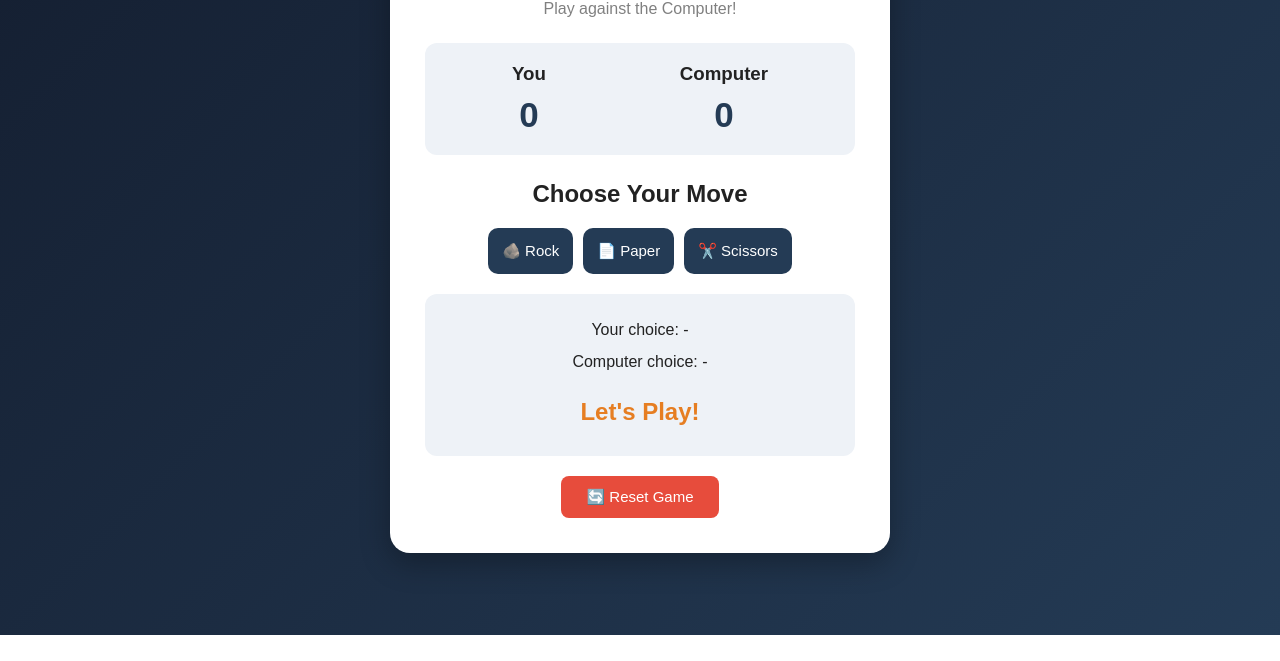
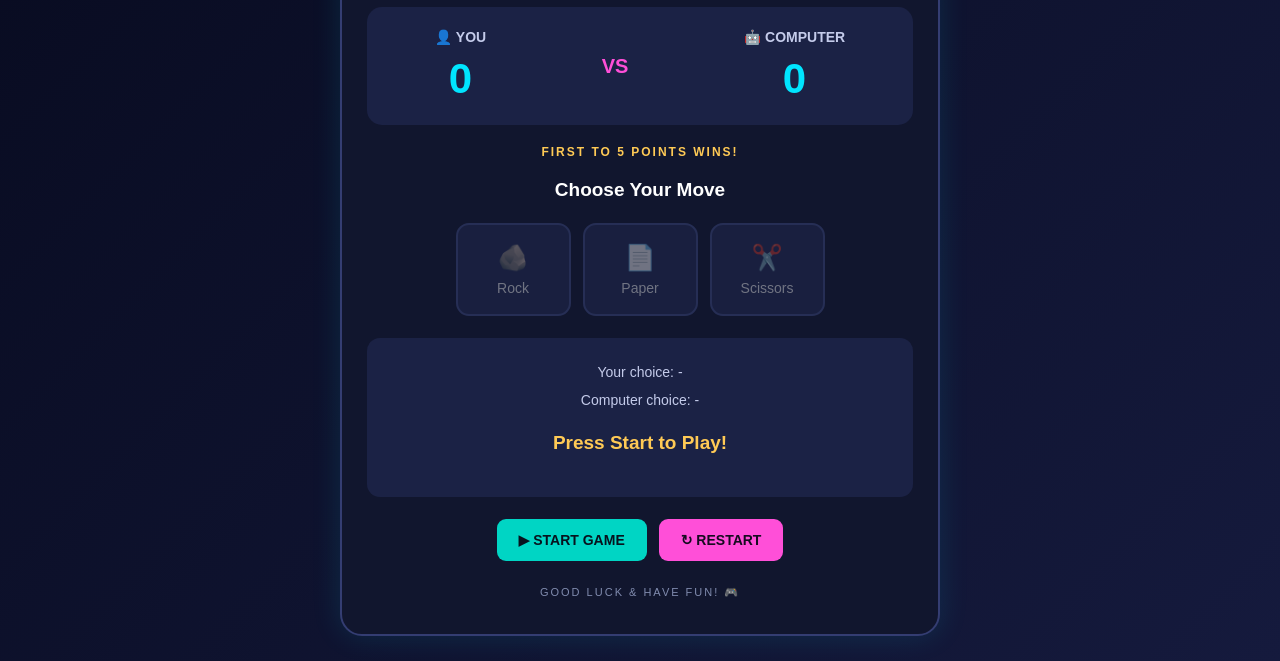
Before and after one commit to suad-abdullahi/Rock_Paper_Scissors, a plain HTML site: page index.html in a window 1280 px wide. Shown: the part 165-826 px from the top of the page. Before the commit the page ends 800 px from the top, so only its background shows below. Drawn offline with Linux system fonts and the light colour scheme.

Commit message:
Upgrade Rock Paper Scissors Game

```diff
--- a/index.html
+++ b/index.html
@@ -10,40 +10,59 @@
 
 <body>
 
-    <div class="game">
-        <h1>🪨 Rock Paper Scissors ✂️</h1>
-        <p class="subtitle">Play against the Computer!</p>
+    <main class="game">
+        <div class="game-header">
+            <p class="tag">ARCADE CHALLENGE</p>
+            <h1>ROCK PAPER SCISSORS</h1>
+            <p class="subtitle">Challenge the Computer!</p>
+        </div>
 
         <div class="score-board">
-            <div>
-                <h3>You</h3>
+            <div class="score-box">
+                <h3>👤 YOU</h3>
                 <p id="playerScore">0</p>
             </div>
 
-            <div>
-                <h3>Computer</h3>
+            <div class="vs">VS</div>
+
+            <div class="score-box">
+                <h3>🤖 COMPUTER</h3>
                 <p id="computerScore">0</p>
             </div>
         </div>
 
+        <p class="target">FIRST TO 5 POINTS WINS!</p>
+
         <h2>Choose Your Move</h2>
 
         <div class="choices">
-            <button onclick="playGame('Rock')">🪨 Rock</button>
-            <button onclick="playGame('Paper')">📄 Paper</button>
-            <button onclick="playGame('Scissors')">✂️ Scissors</button>
+            <button class="choice-btn" data-choice="Rock" disabled>
+                🪨 <span>Rock</span>
+            </button>
+
+            <button class="choice-btn" data-choice="Paper" disabled>
+                📄 <span>Paper</span>
+            </button>
+
+            <button class="choice-btn" data-choice="Scissors" disabled>
+                ✂️ <span>Scissors</span>
+            </button>
         </div>
 
         <div class="result">
             <p id="playerChoice">Your choice: -</p>
             <p id="computerChoice">Computer choice: -</p>
-            <h2 id="result">Let's Play!</h2>
+            <h2 id="result">Press Start to Play!</h2>
         </div>
 
-        <button class="reset" onclick="resetGame()">
-            🔄 Reset Game
-        </button>
-    </div>
+        <div class="game-buttons">
+            <button id="startBtn" class="start-btn">▶ START GAME</button>
+            <button id="restartBtn" class="restart-btn">↻ RESTART</button>
+        </div>
+
+        <p class="footer">GOOD LUCK & HAVE FUN! 🎮</p>
+
+    </main>
 
     <script src="script.js"></script>
 </body>
--- a/script.js
+++ b/script.js
@@ -1,71 +1,153 @@
-
-// ARRAY: Store game choices
+// Game choices
 const choices = ["Rock", "Paper", "Scissors"];
 
-// OBJECT: Store player and computer scores
+// Game score
 const score = {
     player: 0,
     computer: 0
 };
 
-// FUNCTION: Play the game
-function playGame(playerChoice) {
+// Game settings
+const winningScore = 5;
+let gameStarted = false;
+let gameOver = false;
+
+// HTML elements
+const playerScore = document.getElementById("playerScore");
+const computerScore = document.getElementById("computerScore");
+const playerChoice = document.getElementById("playerChoice");
+const computerChoice = document.getElementById("computerChoice");
+const result = document.getElementById("result");
+
+const choiceButtons = document.querySelectorAll(".choice-btn");
+const startBtn = document.getElementById("startBtn");
+const restartBtn = document.getElementById("restartBtn");
+
+// Start game
+function startGame() {
+    score.player = 0;
+    score.computer = 0;
+
+    gameStarted = true;
+    gameOver = false;
+
+    updateScore();
+
+    playerChoice.textContent = "Your choice: -";
+    computerChoice.textContent = "Computer choice: -";
+    result.textContent = "Choose your move! 🎮";
+
+    choiceButtons.forEach(button => {
+        button.disabled = false;
+    });
+
+    startBtn.disabled = true;
+    startBtn.textContent = "GAME STARTED";
+}
+
+// Play game
+function playGame(playerMove) {
+
+    if (!gameStarted || gameOver) return;
 
     // Computer randomly chooses
     const randomIndex = Math.floor(Math.random() * choices.length);
-    const computerChoice = choices[randomIndex];
+    const computerMove = choices[randomIndex];
 
-    // Display choices
-    document.getElementById("playerChoice").textContent =
-        "Your choice: " + playerChoice;
+    playerChoice.textContent = "Your choice: " + playerMove;
+    computerChoice.textContent = "Computer choice: " + computerMove;
 
-    document.getElementById("computerChoice").textContent =
-        "Computer choice: " + computerChoice;
+    // Decide winner
+    if (playerMove === computerMove) {
 
-    let result = "";
-
-    // IF / ELSE: Decide the winner
-    if (playerChoice === computerChoice) {
-
-        result = "It's a Draw! 🤝";
+        result.textContent = "It's a Draw! 🤝";
 
     } else if (
-        (playerChoice === "Rock" && computerChoice === "Scissors") ||
-        (playerChoice === "Paper" && computerChoice === "Rock") ||
-        (playerChoice === "Scissors" && computerChoice === "Paper")
+        (playerMove === "Rock" && computerMove === "Scissors") ||
+        (playerMove === "Paper" && computerMove === "Rock") ||
+        (playerMove === "Scissors" && computerMove === "Paper")
     ) {
 
-        result = "You Win! 🎉";
         score.player++;
+        result.textContent = "You Win This Round! 🎉";
 
     } else {
 
-        result = "Computer Wins! 🤖";
         score.computer++;
+        result.textContent = "Computer Wins This Round! 🤖";
     }
 
-    // Display result
-    document.getElementById("result").textContent = result;
+    updateScore();
 
-    // Update scores
-    document.getElementById("playerScore").textContent = score.player;
-    document.getElementById("computerScore").textContent = score.computer;
+    // Check final winner
+    if (score.player === winningScore) {
+
+        endGame("🎉 CONGRATULATIONS! YOU WON!");
+
+    } else if (score.computer === winningScore) {
+
+        endGame("🤖 GAME OVER! COMPUTER WON!");
+    }
 }
 
-// FUNCTION: Reset game
-function resetGame() {
+// Update scores
+function updateScore() {
+    playerScore.textContent = score.player;
+    computerScore.textContent = score.computer;
+}
+
+// End game
+function endGame(message) {
+
+    gameOver = true;
+    gameStarted = false;
+
+    result.textContent = message;
+
+    choiceButtons.forEach(button => {
+        button.disabled = true;
+    });
+
+    startBtn.disabled = false;
+    startBtn.textContent = "▶ PLAY AGAIN";
+}
+
+// Restart game
+function restartGame() {
 
     score.player = 0;
     score.computer = 0;
 
-    document.getElementById("playerScore").textContent = 0;
-    document.getElementById("computerScore").textContent = 0;
+    gameStarted = false;
+    gameOver = false;
 
-    document.getElementById("playerChoice").textContent =
-        "Your choice: -";
+    updateScore();
 
-    document.getElementById("computerChoice").textContent =
-        "Computer choice: -";
+    playerChoice.textContent = "Your choice: -";
+    computerChoice.textContent = "Computer choice: -";
+    result.textContent = "Press Start to Play!";
 
-    document.getElementById("result").textContent = "Let's Play!";
+    choiceButtons.forEach(button => {
+        button.disabled = true;
+    });
+
+    startBtn.disabled = false;
+    startBtn.textContent = "▶ START GAME";
 }
+
+// Button events
+startBtn.addEventListener("click", startGame);
+
+restartBtn.addEventListener("click", restartGame);
+
+choiceButtons.forEach(button => {
+
+    button.addEventListener("click", function() {
+
+        const playerMove = this.dataset.choice;
+
+        playGame(playerMove);
+
+    });
+
+});
--- a/style.css
+++ b/style.css
@@ -6,99 +6,209 @@
 
 body {
     font-family: Arial, sans-serif;
-    background: linear-gradient(135deg, #141e30, #243b55);
+    background: linear-gradient(135deg, #080b20, #151a3d);
     min-height: 100vh;
     display: flex;
     justify-content: center;
     align-items: center;
+    padding: 25px 15px;
     color: white;
 }
 
 .game {
-    background: white;
-    color: #222;
-    width: 90%;
-    max-width: 500px;
-    padding: 35px;
-    border-radius: 20px;
+    background: #11162e;
+    width: 100%;
+    max-width: 600px;
+    padding: 35px 25px;
+    border: 2px solid #343d72;
+    border-radius: 22px;
     text-align: center;
-    box-shadow: 0 10px 30px rgba(0, 0, 0, 0.3);
+    box-shadow: 0 0 30px rgba(0, 225, 255, 0.12);
+}
+
+.game-header {
+    margin-bottom: 25px;
+}
+
+.tag {
+    color: #00e5ff;
+    letter-spacing: 4px;
+    font-size: 12px;
+    font-weight: bold;
+    margin-bottom: 12px;
 }
 
 h1 {
-    color: #243b55;
+    color: #00e5ff;
+    font-size: 27px;
     margin-bottom: 10px;
+    text-shadow: 0 0 12px rgba(0, 229, 255, 0.4);
 }
 
 .subtitle {
-    color: gray;
-    margin-bottom: 25px;
+    color: #aab2d5;
 }
 
 .score-board {
     display: flex;
     justify-content: space-around;
-    background: #eef2f7;
-    padding: 20px;
-    border-radius: 12px;
-    margin-bottom: 25px;
+    align-items: center;
+    background: #1b2245;
+    padding: 22px 10px;
+    border-radius: 15px;
+    margin-bottom: 18px;
 }
 
-.score-board p {
-    font-size: 35px;
+.score-box h3 {
+    font-size: 14px;
+    color: #c4cbea;
+}
+
+.score-box p {
+    font-size: 42px;
     font-weight: bold;
-    color: #243b55;
+    color: #00e5ff;
     margin-top: 10px;
+}
+
+.vs {
+    color: #ff4fd8;
+    font-weight: bold;
+    font-size: 20px;
+}
+
+.target {
+    color: #ffca55;
+    font-size: 12px;
+    font-weight: bold;
+    letter-spacing: 2px;
+    margin: 20px 0;
+}
+
+.game h2 {
+    font-size: 19px;
+    margin: 15px 0;
 }
 
 .choices {
     display: flex;
     justify-content: center;
-    gap: 10px;
+    gap: 12px;
     flex-wrap: wrap;
-    margin: 20px 0;
+    margin: 22px 0;
 }
 
-.choices button {
-    padding: 14px;
-    border: none;
-    border-radius: 10px;
-    background: #243b55;
+.choice-btn {
+    background: #252e5a;
     color: white;
-    font-size: 15px;
+    border: 2px solid #46538f;
+    padding: 18px 15px;
+    border-radius: 13px;
+    min-width: 115px;
+    font-size: 25px;
     cursor: pointer;
     transition: 0.3s;
 }
 
-.choices button:hover {
-    background: #e67e22;
-    transform: translateY(-4px);
+.choice-btn span {
+    display: block;
+    font-size: 14px;
+    margin-top: 8px;
+}
+
+.choice-btn:hover:not(:disabled) {
+    background: #00bcd4;
+    color: #080b20;
+    transform: translateY(-5px);
+    box-shadow: 0 0 15px #00e5ff;
+}
+
+.choice-btn:disabled {
+    opacity: 0.4;
+    cursor: not-allowed;
 }
 
 .result {
-    background: #eef2f7;
-    padding: 20px;
-    border-radius: 12px;
+    background: #1b2245;
+    border-radius: 13px;
+    padding: 20px 10px;
     margin-top: 20px;
     line-height: 2;
+    min-height: 125px;
+    overflow-wrap: anywhere;
+}
+
+.result p {
+    color: #c4cbea;
+    font-size: 14px;
 }
 
 #result {
-    color: #e67e22;
+    color: #ffca55;
+    font-size: 19px;
     margin-top: 10px;
 }
 
-.reset {
-    margin-top: 20px;
-    padding: 12px 25px;
-    background: #e74c3c;
-    color: white;
-    border: none;
-    border-radius: 8px;
-    cursor: pointer;
-    font-size: 15px;
+.game-buttons {
+    display: flex;
+    justify-content: center;
+    gap: 12px;
+    margin-top: 22px;
+    flex-wrap: wrap;
 }
 
-.reset:hover {
-    background: #c0392b;
+.game-buttons button {
+    padding: 13px 22px;
+    border: none;
+    border-radius: 9px;
+    font-size: 14px;
+    font-weight: bold;
+    cursor: pointer;
+    transition: 0.3s;
 }
+
+.start-btn {
+    background: #00d5c4;
+    color: #07131e;
+}
+
+.restart-btn {
+    background: #ff4fd8;
+    color: #160b20;
+}
+
+.game-buttons button:hover:not(:disabled) {
+    transform: scale(1.05);
+}
+
+.game-buttons button:disabled {
+    opacity: 0.5;
+    cursor: not-allowed;
+}
+
+.footer {
+    margin-top: 25px;
+    color: #818caf;
+    font-size: 11px;
+    letter-spacing: 2px;
+}
+
+@media (max-width: 480px) {
+    .game {
+        padding: 25px 15px;
+    }
+    h1 {
+        font-size: 21px;
+    }
+    .choice-btn {
+        min-width: 85px;
+        padding: 14px 10px;
+        font-size: 22px;
+    }
+    .score-box p {
+        font-size: 34px;
+    }
+    .game-buttons button {
+        width: 100%;
+    }
+}
```
Also changed, not shown: 1 other file.
